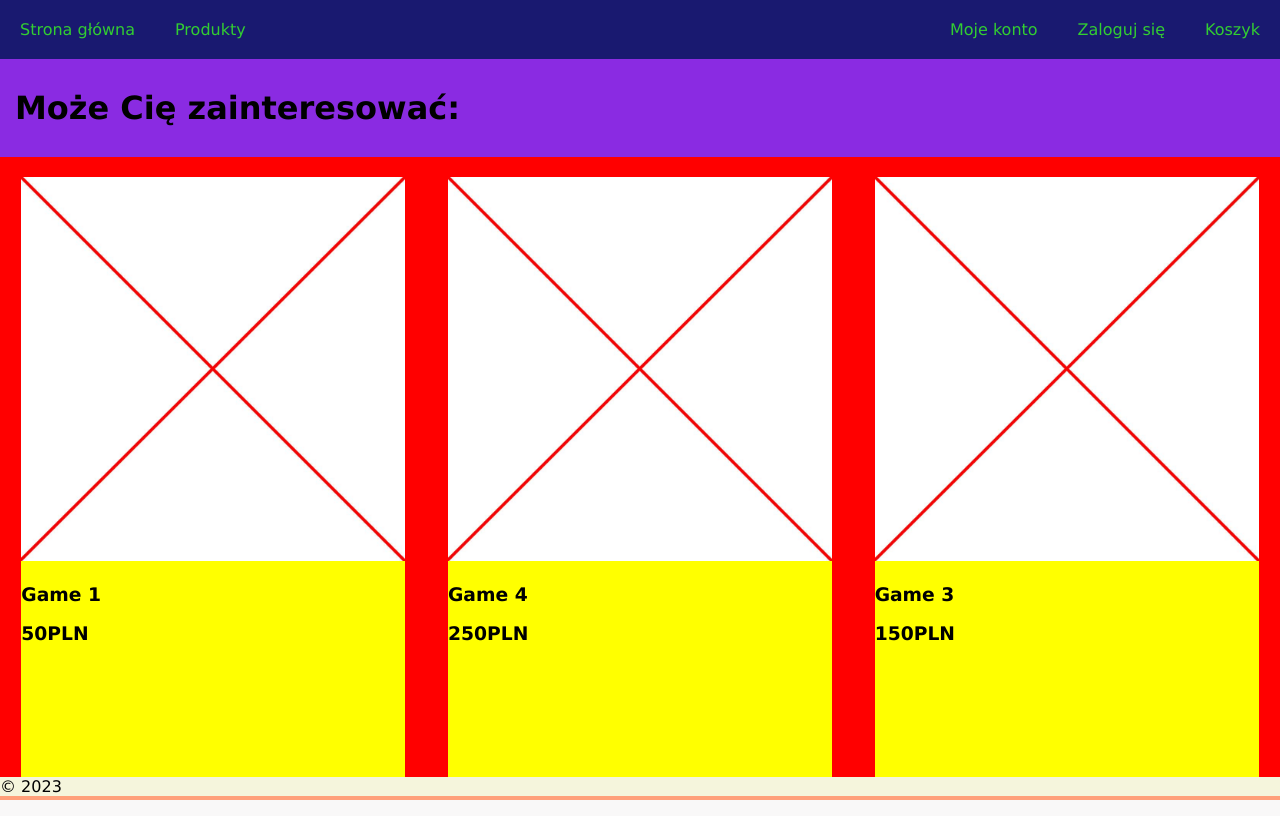
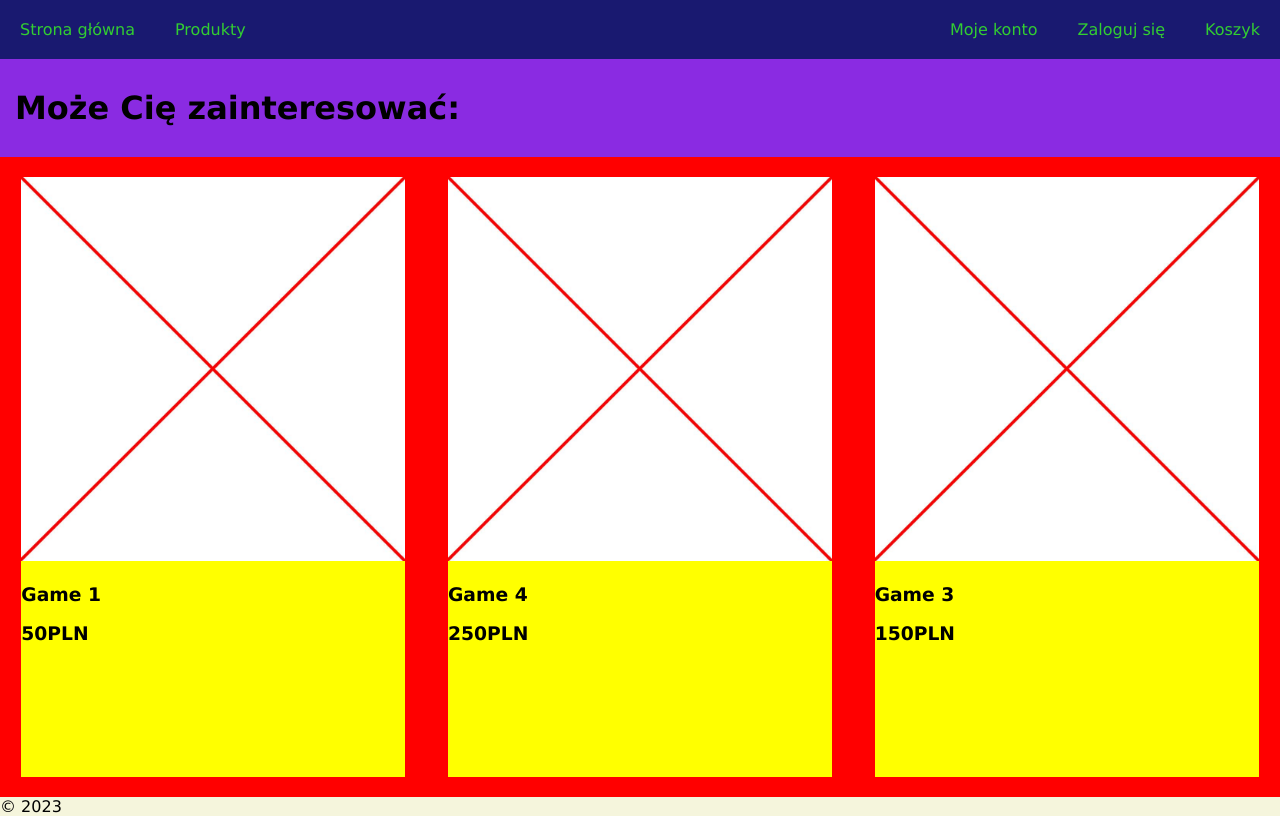
Before and after one commit to cptkidd62/online-shop-project, a Node server app: page / in a window 1280 px wide. Run offline with Node 20, Linux system fonts and the light colour scheme.

Commit message:
fix body height

```diff
--- a/app.js
+++ b/app.js
@@ -12,7 +12,7 @@ app.use(express.static("static"));
 
 app.get("/", (req, res) => {
     var repo = new dbrepo.Repository();
-    var data = repo.retrieveRandom(3)
+    var data = repo.retrieveRandom(3);
     res.render("index", { prods: { items: data } });
 });
 
--- a/static/styles/style.css
+++ b/static/styles/style.css
@@ -6,13 +6,14 @@ body {
     margin: auto;
     width: 100%;
     max-width: 1400px;
-    height: 100%;
+    height: 100vh;
 }
 
 div.main-content {
     background-color: blueviolet;
     display: flex;
     flex-flow: column;
+    flex: 1;
 }
 
 .main-content h1 {
@@ -52,6 +53,7 @@ div.main-content {
     align-self: center;
     margin: auto;
     margin-top: 20px;
+    margin-bottom: 20px;
 }
 
 .prod-list-elem img {
```
